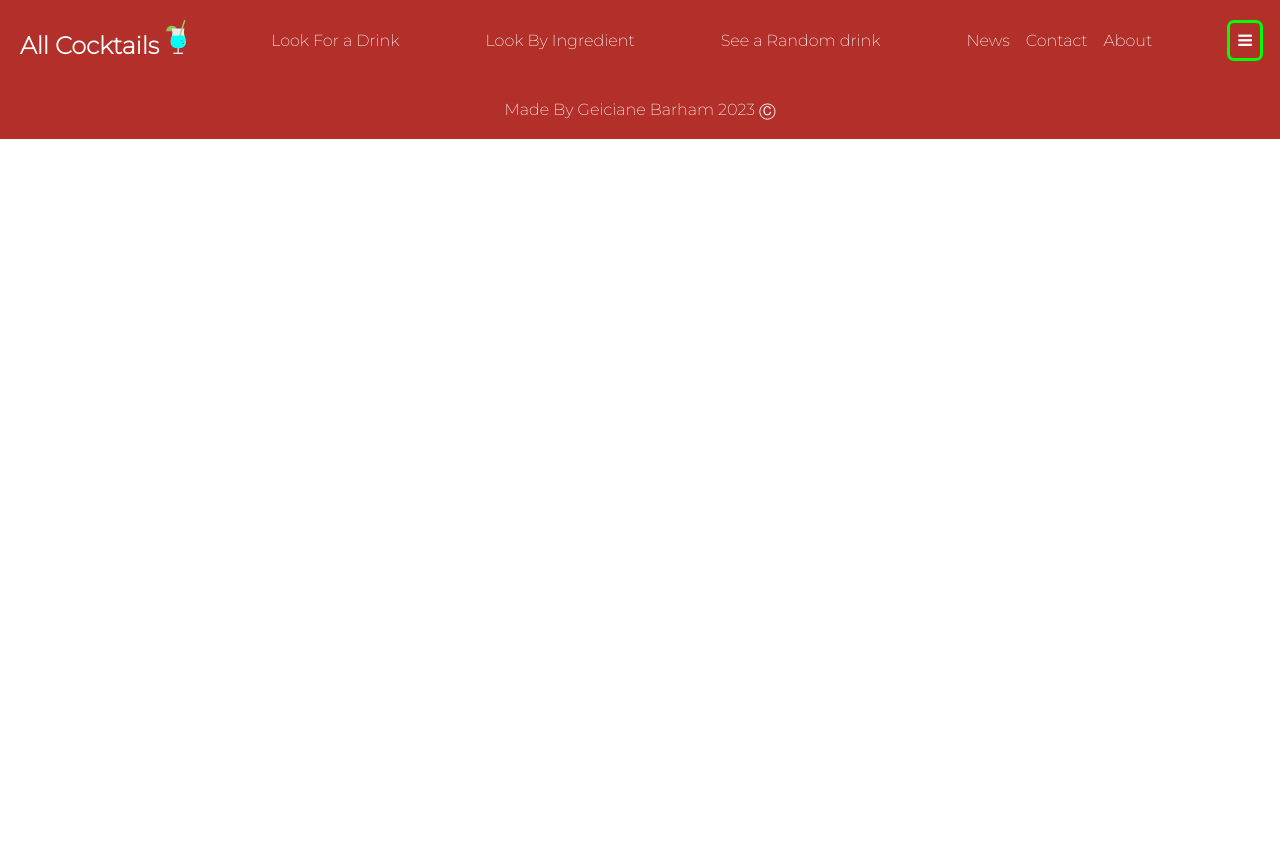
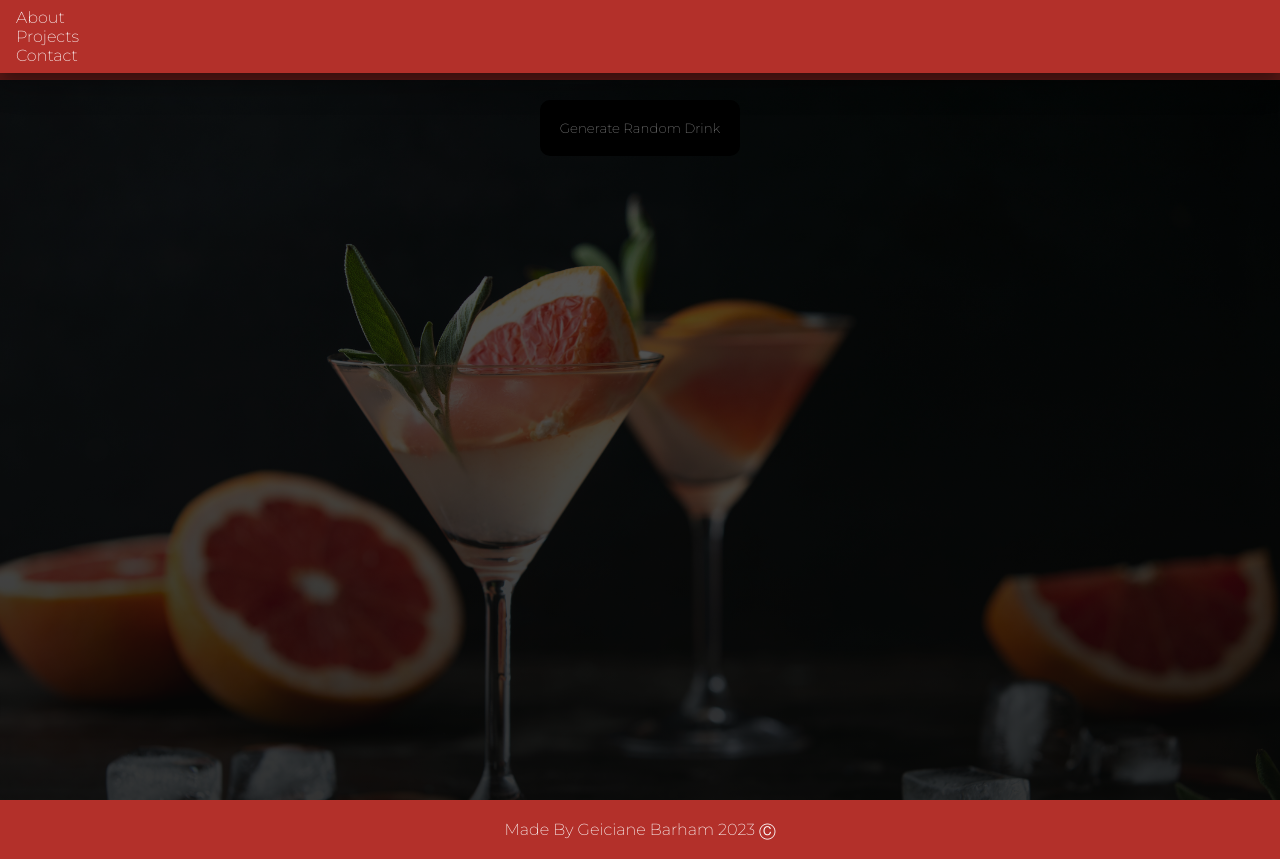
Before and after one commit to geicibarham/Cocktail, a React (Create React App) app: page /ingredient in a window 1280 px wide. Both pictures are taken after a click on the link 1245 px from the left and 40 px from the top of the page. Before the commit the page ends 800 px from the top, so only its background shows below. Built offline with nearby package versions, Linux system fonts and the light colour scheme.

Commit message:
adding more components

```diff
--- a/package.json
+++ b/package.json
@@ -3,6 +3,9 @@
   "version": "0.1.0",
   "private": true,
   "dependencies": {
+    "@emotion/react": "^11.10.5",
+    "@emotion/styled": "^11.10.5",
+    "@mui/material": "^5.11.5",
     "@testing-library/jest-dom": "^5.16.5",
     "@testing-library/react": "^13.4.0",
     "@testing-library/user-event": "^13.5.0",
--- a/public/index.html
+++ b/public/index.html
@@ -7,7 +7,7 @@
     <meta name="theme-color" content="#000000" />
     <meta
       name="description"
-      content="Web site created using create-react-app"
+      content="An app to find cocktails!"
     />
     <link rel="stylesheet" href="https://cdnjs.cloudflare.com/ajax/libs/font-awesome/4.7.0/css/font-awesome.min.css">
     <link rel="preconnect" href="https://fonts.googleapis.com"><link rel="preconnect" href="https://fonts.gstatic.com" crossorigin><link href="https://fonts.googleapis.com/css2?family=Montserrat:wght@200&display=swap" rel="stylesheet">
--- a/src/App.css
+++ b/src/App.css
@@ -5,23 +5,61 @@
   font-family: "Montserrat", sans-serif;
 }
 
+.random-drink-btn{
+padding:20px;
+background-color: black;
+color:white;
+border: none;
+border-radius: 10px;
+}
+.alcoholic-container {
+  display: flex;
+  gap: 10px;
+  align-items: center;
+}
+.indivivual-drink {
+  background-color: #222831e3;
+  padding: 50px;
+  color: white;
+  grid-column-start: 2;
+  display: flex;
+  flex-direction: column;
+}
+
 .nav-icon {
   width: 34px;
 }
+#menu > div > button > i {
+  color: white !important;
+  font-size: 20px;
+}
+
+.mobile-link {
+  color: white;
+  text-decoration: none;
+  padding: 16px;
+}
 .home-outer {
   background-image: url("./assets/images/cocktail.jpg");
+  background: linear-gradient(
+      0deg,
+      rgba(18, 18, 18, 0.64),
+      rgba(19, 19, 20, 0.233)
+    ),
+    url("./assets/images/cocktail.jpg");
   min-height: 90vh;
   background-size: cover;
   display: flex;
   flex-direction: column;
- align-items: center;
- gap: 20px;
- padding:20px;
+  align-items: center;
+  gap: 20px;
+  padding: 20px;
 }
-/* body {
-  min-height: 90vh;
-} */
 
+.recipe-btn{
+ background-color: #FF5733;
+ color:white;
+}
 .rounded-corners {
   border-radius: 20px;
 }
@@ -32,11 +70,21 @@
   cursor: pointer;
 }
 
+.back-btn {
+  padding: 8px;
+  border-radius: 8px;
+  border: none;
+  cursor: pointer;
+  width: fit-content;
+  background-color: black;
+  color: white;
+  align-self: flex-end;
+  margin-bottom: 10px;
+}
 .nav {
   background-color: #b3302a;
   color: white;
   align-items: center;
-  overflow: hidden;
   padding: 20px;
   display: flex;
   justify-content: space-between;
@@ -44,15 +92,12 @@
   position: -webkit-sticky;
   position: sticky;
   top: 0;
-  z-index: 9999;
 }
-
 .nav a {
   color: white;
   padding: 8px;
   text-decoration: none;
 }
-
 a:focus {
   outline: solid 3px lime;
   border-radius: 4px;
@@ -118,16 +163,16 @@ footer {
   margin: 14px;
 }
 
-.drink-card-error{
+.drink-card-error {
   background-color: #000000d4;
-  color:white;
-  padding:20px;
+  color: white;
+  padding: 20px;
   grid-column-start: 2;
   margin-bottom: 20px;
-  display: inline
+  display: inline;
 }
 
-.drink-card-error p{
+.drink-card-error p {
   font-weight: bold;
 }
 .drink-image {
@@ -155,7 +200,6 @@ footer {
 
 /* Style the hamburger menu */
 .topnav a.icon {
-
   display: block;
   position: absolute;
   right: 0;
@@ -173,9 +217,16 @@ footer {
   background-color: #04aa6d;
   color: white;
 }
+
+@media screen and (min-width: 1000px) {
+  #menu > div > button > i {
+    display: none;
+  }
+}
 @media screen and (max-width: 768px) {
   .drink-name-form {
     margin: 14px 14px 14px 14px;
+    width: 100%;
   }
   .link-navbar {
     display: none;
@@ -184,10 +235,8 @@ footer {
     display: grid;
     grid-template-columns: 1fr;
   }
-
   .home-outer {
     background-image: url("./assets/images/mobile.jpg");
-
     background-position: center;
     background-size: cover;
   }
--- a/src/App.js
+++ b/src/App.js
@@ -2,7 +2,8 @@
 import './App.css';
 import Home from './components/home/Home';
 import Header from './components/header/Header';
-import Footer from './components/footer/Footer'
+import Footer from './components/footer/Footer';
+import Ingredient from './components/ingredient/Ingredient';
 import { BrowserRouter, Routes, Route } from "react-router-dom";
 function App() {
   return (
@@ -10,6 +11,7 @@ function App() {
     <Header />
       <Routes>
         <Route path="/" element={<Home />} />
+        <Route path="/ingredient" element={<Ingredient />} />
         </Routes>
         <Footer />
   </BrowserRouter>
--- a/src/components/drink-card/Card.js
+++ b/src/components/drink-card/Card.js
@@ -1,17 +1,88 @@
+import react, { useState } from "react";
+import drink from "../../assets/images/drink2.png";
 const Card = (props) => {
-  console.log(props.data);
+  const [showModal, setShow] = useState(false);
+  const [individual, setIndividual] = useState([]);
+
+  const show = (index) => {
+    setShow(true);
+    console.log(props.data[index].strDrink);
+    const result = props.data.filter(
+      (dr) => dr.strDrink === props.data[index].strDrink
+    );
+    setIndividual(result);
+  };
+
   return (
     <>
-      {props.data.map((item) => (
+      {!showModal
+        ? props.data.map((item, index) => (
             <div className="drink-card rounded-corners" key={item.idDrink}>
               <h2> {item.strDrink}</h2>
 
               <img
                 className="drink-image"
-          width={'300px'}
-          alt={item.strDrink} src={item.strDrinkThumb} />
+                width={"300px"}
+                alt={item.strDrink}
+                src={item.strDrinkThumb}
+              />
+              <button
+              className="roundedbtn recipe-btn"
+                onClick={() => {
+                  show(index);
+                }}
+              >
+                See Recipe
+              </button>
+            </div>
+          ))
+        : individual.map((dr) => (
+            <div className="rounded-corners indivivual-drink">
+              <h2>{dr.strDrink}</h2>
+              <div className="alcoholic-container">
+                <h3>{dr.strAlcoholic}</h3>
+                <img
+                  className="drink-image"
+                  width={"30px"}
+                  alt={dr.strDrink}
+                  src={`${dr.strAlcoholic === "Alcoholic" ? drink : ""}`}
+                />
+              </div>
+              <button
+                className="back-btn"
+                onClick={() => {
+                  setShow(false);
+                }}
+              >
+                Go Back
+              </button>
+              <img
+                className="drink-image"
+                width={"250px"}
+                alt={dr.strDrink}
+                src={dr.strDrinkThumb}
+              />
+              <strong>ingredients</strong>
 
+              {dr.strIngredient1 !== null && <p>⚪{dr.strIngredient1}</p>}
 
+              {dr.strIngredient2 !== null && <p>⚪{dr.strIngredient2}</p>}
+
+              {dr.strIngredient3 !== null && <p>⚪{dr.strIngredient3}</p>}
+
+              {dr.strIngredient4 !== null && <p>⚪{dr.strIngredient4}</p>}
+
+              {dr.strIngredient5 !== null && <p>⚪{dr.strIngredient5}</p>}
+              {dr.strIngredient6 !== null && <p>⚪{dr.strIngredient6}</p>}
+
+              {dr.strIngredient7 !== null && <p>⚪{dr.strIngredient7}</p>}
+
+              {dr.strIngredient8 !== null && <p>⚪{dr.strIngredient8}</p>}
+
+              {dr.strIngredient9 !== null && <p>⚪{dr.strIngredient9}</p>}
+
+              <strong>Instructions</strong>
+              <p>{dr.strInstructions}</p>
             </div>
           ))}
     </>
--- /dev/null
+++ b/src/components/header/Drawer.js
@@ -0,0 +1,85 @@
+import React, { useState, Fragment } from "react";
+import {
+  Box,
+  Drawer,
+  Button,
+  List,
+  ListItem,
+  ListItemButton,
+  ListItemText,
+} from "@mui/material";
+import { Link } from "react-router-dom";
+
+export default function DrawerNav() {
+  const [state, setState] = useState({
+    left: false,
+  });
+
+  const toggleDrawer = (anchor, open) => (event) => {
+    if (
+      event.type === "keydown" &&
+      (event.key === "Tab" || event.key === "Shift")
+    ) {
+      return;
+    }
+
+    setState({ ...state, [anchor]: open });
+  };
+
+  const list = (anchor) => (
+    <Box
+      id="menu"
+      sx={{
+        width: anchor === "top" || anchor === "bottom" ? "auto" : 250,
+        background: "#b3302a",
+        height: "100%",
+      }}
+      role="presentation"
+      onClick={toggleDrawer(anchor, false)}
+      onKeyDown={toggleDrawer(anchor, false)}
+    >
+      <List className="test">
+        <li>
+          <a className="mobile-link"  href="#container">
+            About
+          </a>
+        </li>
+        <li>
+          <a className="mobile-link" href="#projects">
+            Projects
+          </a>
+        </li>
+        <li >
+          <a
+          className="mobile-link"
+           href="#contact">
+            Contact
+          </a>
+        </li>
+      </List>
+    </Box>
+  );
+
+  return (
+    <div>
+      {["top"].map((anchor) => (
+        <Fragment key={anchor}>
+          <Button
+
+           onClick={toggleDrawer(anchor, true)}>
+            <i
+
+            className="fa fa-bars"></i>
+          </Button>
+          <Drawer
+            anchor={anchor}
+            open={state[anchor]}
+            onClose={toggleDrawer(anchor, false)}
+          >
+            {list(anchor)}
+          </Drawer>
+        </Fragment>
+      ))}
+    </div>
+  );
+}
--- a/src/components/header/Header.js
+++ b/src/components/header/Header.js
@@ -1,18 +1,8 @@
 import icon from "../../assets/images/cocktailicon.png";
 import react,{useState} from 'react';
-
+import DrawerNav from "./Drawer";
 const Header = () => {
 
- let [style,setStyle] = useState('')
-
-  function myFunction() {
-
-    if (style === "flex") {
-      setStyle('none')
-    } else {
-      setStyle('flex')
-    }
-  }
   return (
     <header>
       <nav className="nav">
@@ -26,21 +16,10 @@ const Header = () => {
         <a className="link-navbar" href="link-navbar">See a Random drink</a>
 
 
-          {/* <a href="#home" className="active">
-            Logo
-          </a> */}
-
-          <div
-          style={{display:style}}
-           id="myLinks">
-            <a href="#news">News</a>
-            <a href="#contact">Contact</a>
-            <a href="#about">About</a>
-          </div>
-
-          <a href='#' className="icon" onClick={myFunction}>
-            <i className="fa fa-bars"></i>
-          </a>
+        <a
+        tabIndex={'-1'}
+        id="menu" href="#" data-target="mobile-nav"
+        className="sidenav-trigger hide-on-large-only"><DrawerNav /></a>
 
       </nav>
     </header>
--- /dev/null
+++ b/src/components/ingredient/Ingredient.js
@@ -0,0 +1,41 @@
+import React, { useState, useEffect, useRef } from "react";
+import axios from "axios";
+import Card from "../drink-card/Card";
+const Ingredient = () => {
+  const [data, setData] = useState([]);
+  const ingre = useRef();
+  const submit = (e) => {
+    e.preventDefault();
+
+    const options = {
+      method: "GET",
+      url: "https://the-cocktail-db.p.rapidapi.com/random.php",
+      headers: {
+        "X-RapidAPI-Key": "0d46da391dmsh6e8c331d6a67b77p12aba2jsnd9b8dd404f37",
+        "X-RapidAPI-Host": "the-cocktail-db.p.rapidapi.com",
+      },
+    };
+
+    axios
+      .request(options)
+      .then(function (response) {
+        setData(response.data.drinks);
+      })
+      .catch(function (error) {
+        console.error(error);
+      });
+  };
+  console.log(data);
+  return (
+    <div className="home-outer">
+      <button onClick={submit} className="random-drink-btn">
+        Generate Random Drink
+      </button>
+      <div className="drink-container">
+        <Card data={data} />
+      </div>
+    </div>
+  );
+};
+
+export default Ingredient;
```
Also changed, not shown: src/components/home/Home.js (+10 -3 lines), src/assets/images/drink2.png (added), 1 other file (tests, documents, lock files or other folders). Lines whose indentation alone changed are shown as unchanged.
